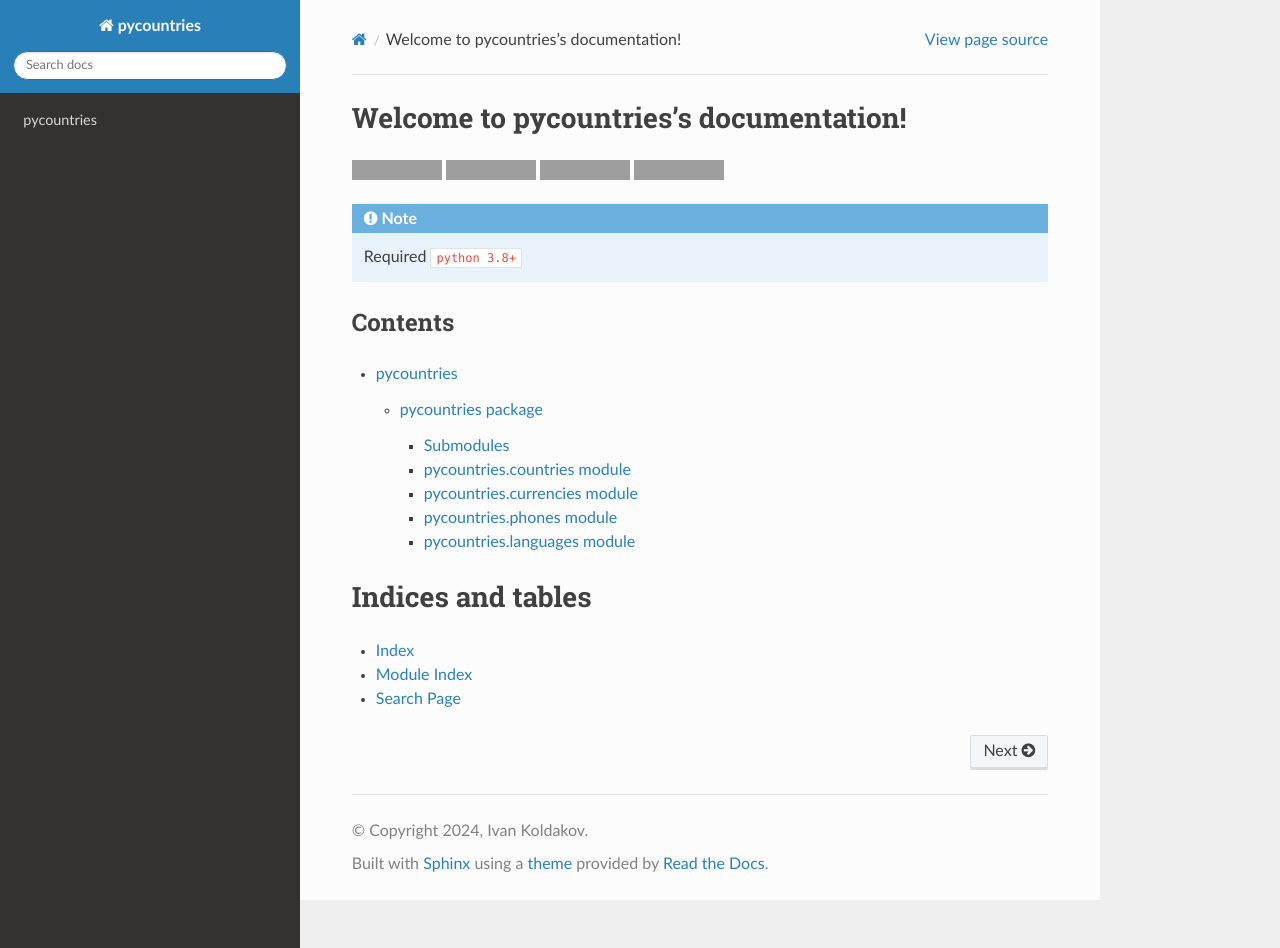
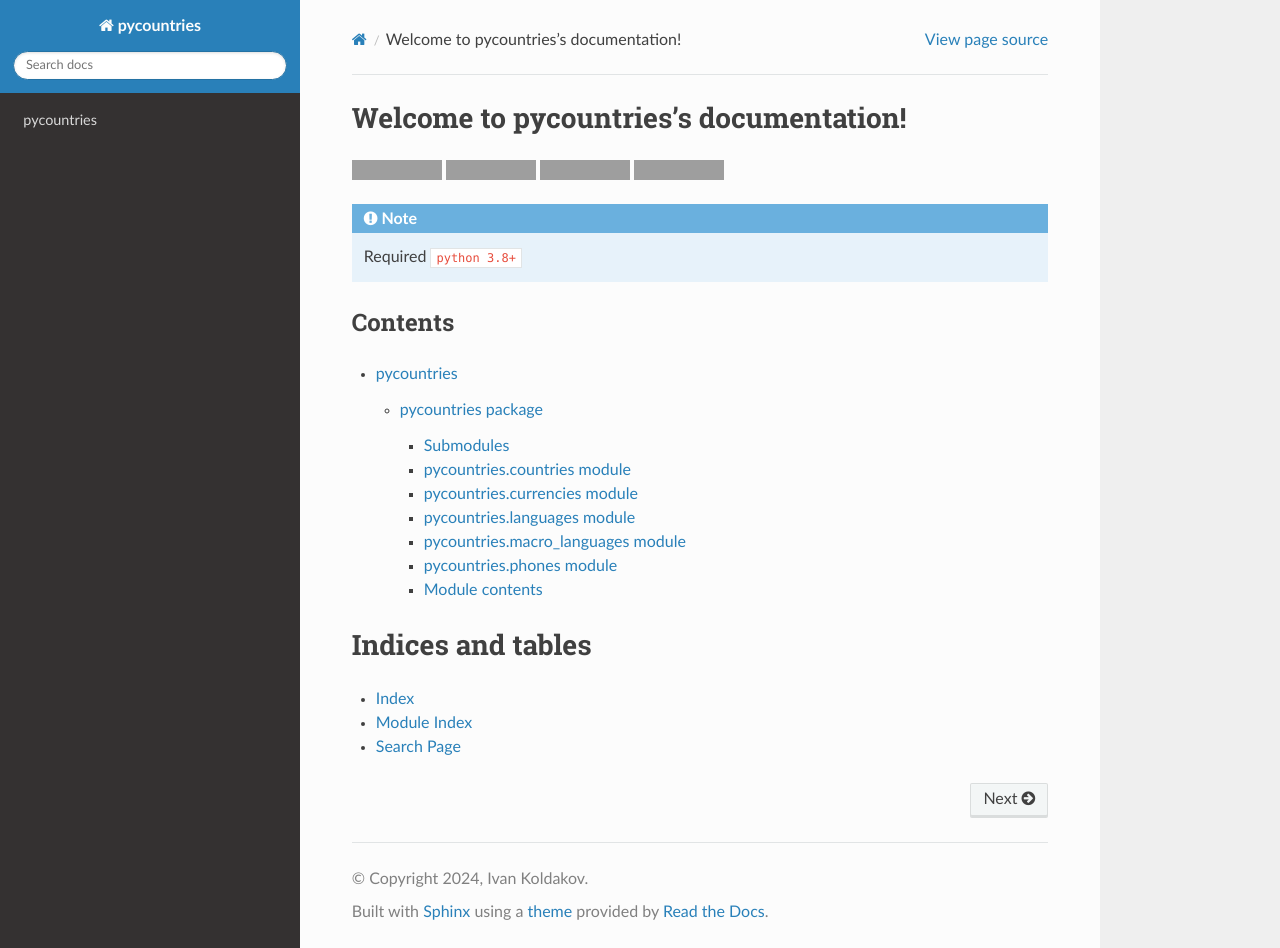
Before and after one commit to koldakov/pycountries, a Sphinx documentation site: the page built from docs/source/index.rst, in a window 1280 px wide and 948 px high. Built offline with Sphinx 7.4.7 and the Read the Docs theme 2.0.0, drawn with Linux system fonts in a browser that asks for light colours; grey boxes are pictures that could not be loaded.

Commit message:
Update docs

```diff
--- a/docs/source/pycountries.rst
+++ b/docs/source/pycountries.rst
@@ -20,6 +20,22 @@
    :undoc-members:
    :show-inheritance:
 
+pycountries.languages module
+----------------------------
+
+.. automodule:: pycountries.languages
+   :members:
+   :undoc-members:
+   :show-inheritance:
+
+pycountries.macro\_languages module
+-----------------------------------
+
+.. automodule:: pycountries.macro_languages
+   :members:
+   :undoc-members:
+   :show-inheritance:
+
 pycountries.phones module
 -------------------------
 
@@ -28,10 +44,10 @@
    :undoc-members:
    :show-inheritance:
 
-pycountries.languages module
--------------------------
+Module contents
+---------------
 
-.. automodule:: pycountries.languages
+.. automodule:: pycountries
    :members:
    :undoc-members:
    :show-inheritance:
```
